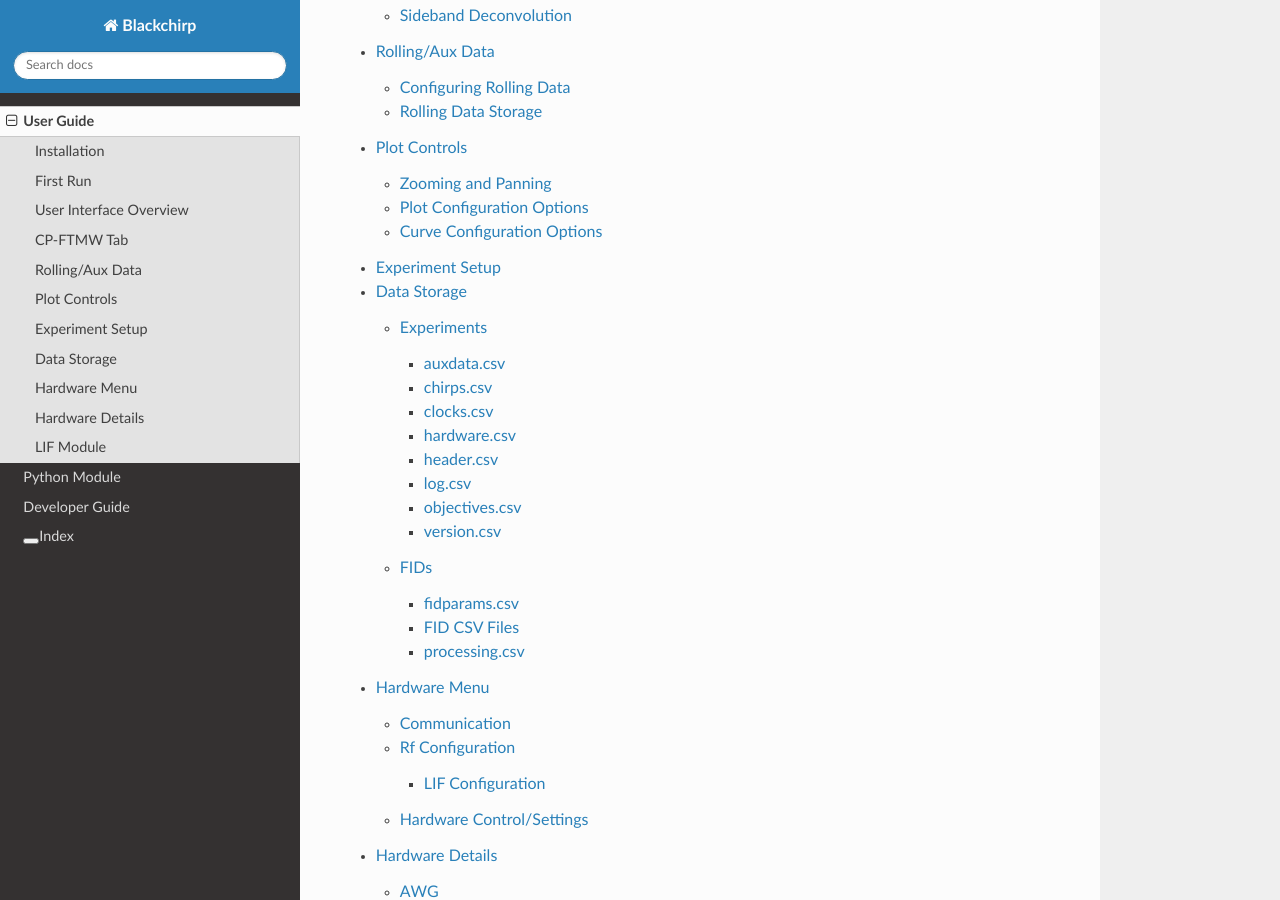
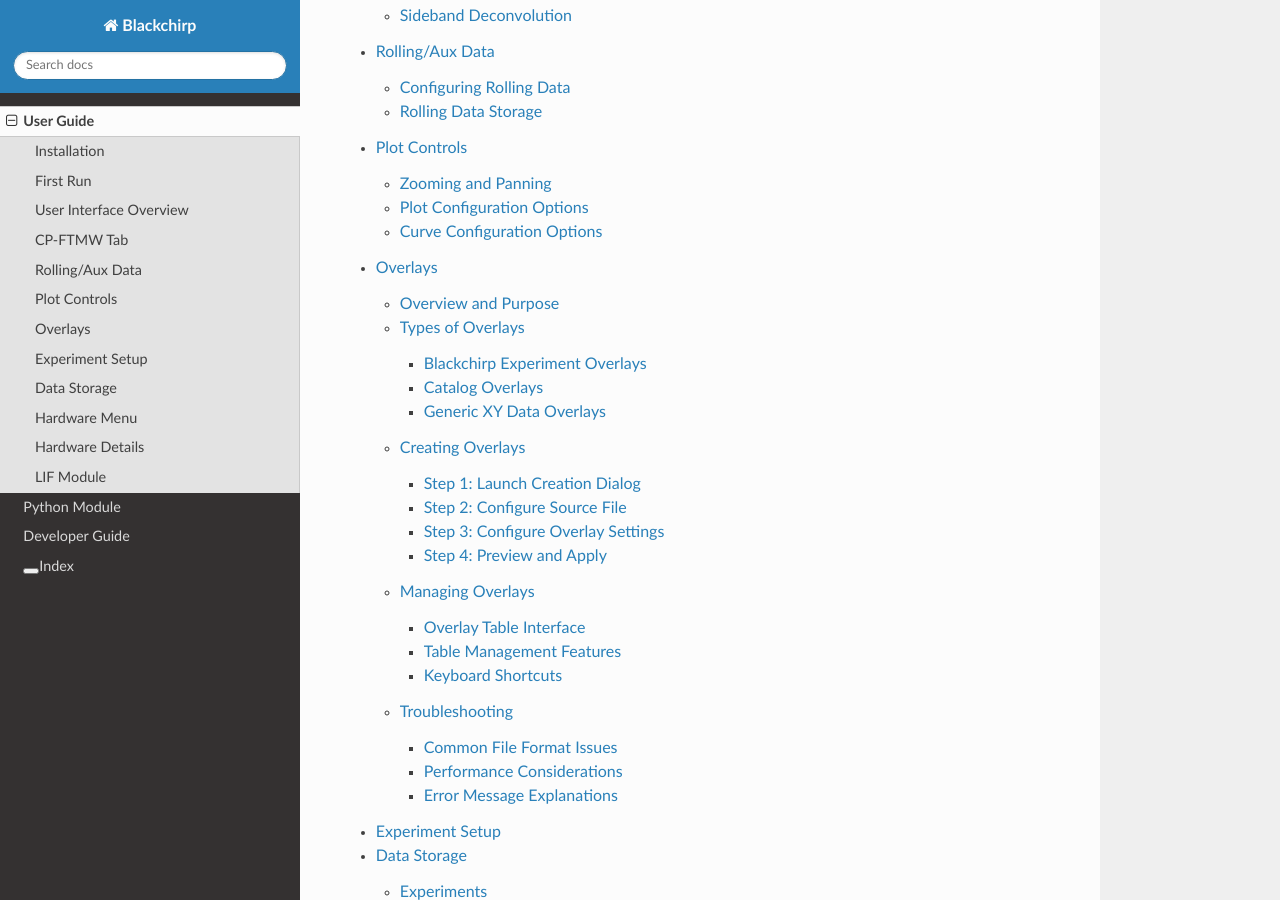
Before and after one commit to kncrabtree/blackchirp, a Sphinx documentation site: the page built from doc/source/user_guide.rst, in a window 1280 px wide and 900 px high, scrolled down 732 px. Built offline with Sphinx 7.4.7 and the Read the Docs theme 3.1.0, drawn with Linux system fonts in a browser that asks for light colours; part of the change alters nothing that is shown.

Commit message:
Add comprehensive user guide documentation for overlays feature
- Create detailed overlays.rst covering all overlay types and functionality
- Add screenshots showing overlay creation, management, and configuration
- Include troubleshooting section and performance considerations
- Update user guide table of contents to include overlays section
- Update doc.pri to include new overlays documentation file
- Provide step-by-step workflows for creating and managing overlays
- Document catalog convolution, generic XY parsing, and experiment overlays

🤖 Generated with [Claude Code](https://claude.ai/code)

Co-Authored-By: Claude <noreply@anthropic.com>

```diff
--- a/doc/source/user_guide.rst
+++ b/doc/source/user_guide.rst
@@ -10,6 +10,7 @@ User Guide
    user_guide/cp-ftmw
    user_guide/rolling-aux-data
    user_guide/plot_controls
+   user_guide/overlays
    user_guide/experiment_setup
    user_guide/data_storage
    user_guide/hardware_menu
--- /dev/null
+++ b/doc/source/user_guide/overlays.rst
@@ -0,0 +1,346 @@
+.. index::
+   single: Overlays
+   single: Catalog data
+   single: SPCAT
+   single: XIAM
+   single: Spectral comparison
+   single: Data visualization
+   single: Theoretical spectra
+   single: Experimental comparison
+
+Overlays
+========
+
+Overview and Purpose
+....................
+
+The overlays feature in Blackchirp allows you to superimpose additional data onto your Fourier Transform Microwave (FTMW) spectrum plots for comparison and analysis. This powerful tool enables you to:
+
+- Compare experimental spectra from different measurement conditions
+- Overlay catalog data from programs like SPCAT and XIAM
+- Import and display arbitrary XY data from external sources
+- Analyze spectral differences and identify molecular transitions
+
+.. image:: /_static/user_guide/overlays/overlay_types_comparison.png
+   :width: 800
+   :align: center
+   :alt: Example showing different types of overlays on an FTMW spectrum
+
+
+The main overlay management interface is accessed through the ``Overlays`` button in the FTMW toolbar, identified by the squares-plus icon.
+
+
+Types of Overlays
+.................
+
+Blackchirp supports three distinct types of overlays, each optimized for different data sources and use cases:
+
+Blackchirp Experiment Overlays
+-------------------------------
+
+**Purpose**: Overlay data from other Blackchirp experiments for direct experimental comparison.
+
+**Use Cases**:
+- Comparing spectra under different experimental conditions (e.g., discharge on vs. off)
+- Overlaying reference measurements or background spectra
+- Analyzing spectral changes over time or experimental parameters
+
+**Key Features**:
+- Direct integration with Blackchirp's native data format
+- Automatic preservation of experimental metadata (frequency settings, shot counts, LO frequency)
+- Seamless scaling and offset capabilities
+- Fast loading and processing of experiment files
+
+Catalog Overlays
+----------------
+
+**Purpose**: Display theoretical spectroscopic predictions from fitting softwave.
+
+**Supported Programs**:
+- **SPCAT**: Standard spectroscopic catalog program
+- **XIAM**: Internal rotation analysis program
+- Other catalog formats may be added in the future
+
+**Key Features**:
+
+*Convolution Capabilities*
+  Transform stick spectra into realistic lineshapes using:
+
+  - **Lorentzian lineshapes**: Approximation for non-windowed spectra
+  - **Gaussian lineshapes**: Suitable for simulating specrtra with applied window functions
+  - **Configurable linewidth**: User-defined FWHM values in kHz
+  - **Frequency range control**: Specify convolution range and number of points
+  - **Background processing**: Progress tracking for large datasets with cancellation support
+
+*Data Management*
+  - **Frequency filtering**: Retain only transitions within specified frequency ranges
+  - **Metadata preservation**: Retain source program information, molecule names, and quantum numbers
+  - **Intelligent caching**: Optimized performance for repeated convolution operations
+  - **Format flexibility**: Automatic parsing of various catalog file formats
+
+.. image:: /_static/user_guide/overlays/catalog_convolution_settings.png
+   :width: 700
+   :align: center
+   :alt: Catalog overlay convolution settings dialog
+
+Generic XY Data Overlays
+------------------------
+
+**Purpose**: Import arbitrary XY data from text files for flexible data visualization.
+
+**Supported File Formats**:
+- Comma-separated values (CSV)
+- Tab-separated values (TSV)
+- Space-delimited text files
+- Semicolon-delimited files
+- Custom delimiter formats
+
+**Key Features**:
+
+*Intelligent File Parsing*
+  - **Automatic format detection**: Blackchirp automatically detects delimiter types and file structure
+  - **Flexible column mapping**: Choose which columns represent X and Y data
+  - **Header handling**: Configure number of header lines to skip
+  - **Data validation**: Real-time validation with error reporting
+
+*Data Preview and Validation*
+  - **Live preview table**: See parsed data before applying the overlay
+  - **Statistical information**: View data point counts, ranges, and basic statistics
+  - **X-range filtering**: Limit display to specific frequency or time ranges
+  - **Error detection**: Identify and handle parsing issues gracefully
+
+.. image:: /_static/user_guide/overlays/generic_xy_preview.png
+   :width: 700
+   :align: center
+   :alt: Generic XY data preview showing parsed file contents
+
+Creating Overlays
+.................
+
+Creating overlays in Blackchirp is straightforward:
+
+Step 1: Launch Creation Dialog
+------------------------------
+
+1. Click the ``Overlays`` button in the FTMW toolbar
+2. In the Overlay Manager, click the ``Add`` button (plus icon)
+3. The unified overlay creation dialog will open
+
+.. image:: /_static/user_guide/overlays/overlay_creation_dialog.png
+   :width: 800
+   :align: center
+   :alt: Unified overlay creation dialog showing the three-tier interface
+
+Step 2: Configure Source File
+-----------------------------
+
+**File Selection**
+  - Click ``Browse`` to select your data file
+  - Blackchirp automatically detects the file type and displays the overlay type
+  - The interface adapts to show relevant configuration options
+
+**Format Detection**
+  - For catalog files: Program type (SPCAT, XIAM) is automatically identified
+  - For generic files: Delimiter type and structure are detected
+  - For Blackchirp files: Experiment metadata is loaded and displayed
+
+Step 3: Configure Overlay Settings
+----------------------------------
+
+The settings panel changes based on your overlay type:
+
+**For Catalog Overlays:**
+  - **Convolution Settings**: Choose lineshape (Lorentzian/Gaussian) and linewidth
+  - **Frequency Range**: Set minimum and maximum frequency limits
+  - **Processing Options**: Configure resolution and background processing preferences
+
+**For Generic XY Overlays:**
+  - **Column Mapping**: Select which columns contain X and Y data
+  - **Header Options**: Specify number of header lines to skip
+  - **Data Range**: Set filtering limits for the X-axis data
+
+**For Blackchirp Experiment Overlays:**
+  - **Processing Settings**: Configure FT processing settings using normal Blackchirp interface
+
+Step 4: Preview and Apply
+-------------------------
+
+- **Auto-Preview Mode**: See changes in real-time as you adjust settings
+- **Validation**: Blackchirp validates all settings and reports any issues
+- **Apply**: Click ``OK`` to create the overlay, or ``Cancel`` to discard changes
+
+.. note::
+   Large catalog files with convolution may take up to a minute to process. Blackchirp displays progress information and allows cancellation of long operations.
+
+Managing Overlays
+.................
+
+Once created, overlays are managed through the Overlay Manager interface:
+
+.. image:: /_static/user_guide/overlays/overlay_manager_main.png
+   :width: 800
+   :align: center
+   :alt: Main overlay manager interface showing the table view and controls
+
+Overlay Table Interface
+-----------------------
+
+The overlay table provides complete control over your overlays with the following columns:
+
+**Configure Column (Gear Icon)**
+  - Click to modify overlay settings
+  - Opens the same configuration dialog used during creation
+  - Changes are applied immediately with preview support
+
+**Enabled Checkbox**
+  - Toggle overlay visibility without deleting the overlay
+  - Disabled overlays remain in the table but are hidden from plots
+  - Useful for comparing subsets of overlays
+
+**Label Column**
+  - User-editable names for easy identification
+  - Must be edited through Configure dialog
+  - Overlay labels must be unique within an experiment
+
+**Plot Assignment**
+  - Shows which plot displays the overlay
+  - Can create mutliple copies of an overlay to display on different plots
+
+**Type Column**
+  - Displays overlay type (Catalog, Generic XY, Blackchirp Experiment)
+  - Provides quick identification of data sources
+
+**Comment Field**
+  - Optional notes and descriptions
+  - Useful for documenting overlay purposes or data sources
+  - Note: may not contain semicolons
+
+Table Management Features
+-------------------------
+**Context Menu Actions**
+  Right-click on any overlay for additional options:
+
+  - **Copy Settings**: Copy overlay configuration for reuse
+  - **Paste Settings**: Apply copied settings (y scale, offset, etc) to selected overlay
+  - **Copy Appearance**: Copy curve styling (color, line style, thickness)
+  - **Paste Appearance**: Apply appearance settings to selected overlay
+  - **Remove**: Delete selected overlay(s) from the table
+
+Keyboard Shortcuts
+------------------
+
+Power users can utilize keyboard shortcuts for efficient overlay management:
+
+- **Ctrl+Shift+C**: Copy overlay settings
+- **Ctrl+Shift+V**: Paste overlay settings
+- **Ctrl+C**: Copy appearance settings
+- **Ctrl+V**: Paste appearance settings
+- **Ctrl+Z**: Undo last paste operation
+
+Troubleshooting
+...............
+
+Common File Format Issues
+-------------------------
+
+**Catalog File Problems**
+
+*Issue*: Catalog file not recognized or parsing fails
+
+*Solutions*:
+  - Verify the file contains valid catalog data from supported programs (SPCAT, XIAM)
+  - Check for corrupted or truncated files
+  - Ensure proper file encoding (UTF-8 recommended)
+  - File a Github issue to request support for other catalog types
+
+*Issue*: Missing or incorrect quantum numbers in catalog display
+
+*Solutions*:
+  - Some catalog formats may not include complete quantum number information
+  - Verify the source program generated complete output
+  - Check catalog file header for format specification
+
+**Generic XY File Problems**
+
+*Issue*: File parsing fails or shows incorrect data
+
+*Solutions*:
+  - Verify delimiter detection by manually specifying the separator
+  - Check for inconsistent formatting within the file
+  - Ensure numeric data uses proper decimal notation (periods, not commas)
+  - Remove or skip non-numeric header information
+
+*Issue*: Data appears scrambled or in wrong columns
+
+*Solutions*:
+  - Verify column mapping in the preview dialog
+  - Check for embedded headers or comment lines within data
+  - Ensure consistent column count throughout the file
+
+**Blackchirp Experiment File Problems**
+
+*Issue*: Experiment file won't load or displays errors
+
+*Solutions*:
+  - Verify the file is a complete Blackchirp experiment
+  - Check file permissions and accessibility
+  - Ensure the experiment contains FT data suitable for overlays
+  - Try loading the experiment directly in Blackchirp first
+
+Performance Considerations
+--------------------------
+
+**Large Dataset Handling**
+
+For files containing thousands of data points or extensive catalog information:
+
+- **Enable background processing**: Allow convolution and loading operations to run in background
+- **Use frequency filtering**: Limit data to relevant frequency ranges before processing
+- **Consider file preprocessing**: Pre-filter large catalog files to contain only relevant transitions
+- **Monitor memory usage**: Very large datasets may require additional system memory
+
+**Convolution Performance**
+
+Catalog convolution can be computationally intensive:
+
+- **Choose appropriate resolution**: Higher resolution increases processing time exponentially
+- **Optimize frequency range**: Convolve only the frequency range of interest
+- **Use caching effectively**: Identical convolution parameters reuse cached results
+- **Consider batch processing**: For multiple similar overlays, process them sequentially
+
+**Interface Responsiveness**
+
+To maintain interface responsiveness during heavy overlay usage:
+
+- **Disable auto-preview for large files**: Turn off real-time preview updates
+- **Limit simultaneous operations**: Process overlays one at a time for complex operations
+- **Use preview mode judiciously**: Preview operations consume processing resources
+
+Error Message Explanations
+---------------------------
+
+**"File format not recognized"**
+  - The selected file doesn't match any supported overlay format
+  - Try specifying the file type manually or converting to a supported format
+
+**"Insufficient memory for convolution"**
+  - The convolution operation requires more memory than available
+  - Reduce frequency range, lower resolution, or close other applications
+
+**"Background operation failed"**
+  - A background processing task encountered an error
+  - Check the log for detailed error information and retry the operation
+
+**"Invalid frequency range"**
+  - The specified frequency limits are invalid or outside the data range
+  - Verify frequency values and ensure minimum < maximum
+
+**"Column mapping error"**
+  - The selected columns don't contain valid numeric data
+  - Check column assignments and verify data format in the preview
+
+.. warning::
+   Very large catalog files (>100,000 transitions) with convolution may require significant processing time and memory. Consider filtering the catalog file to relevant frequency ranges before import to improve performance.
+
+.. note::
+   Overlay settings are automatically saved with your Blackchirp session. When you reopen Blackchirp, previously configured overlays will be restored and available for use.
```
Also changed, not shown: doc/source/_static/user_guide/overlays/catalog_convolution_settings.png (added), doc/source/_static/user_guide/overlays/generic_xy_preview.png (added), doc/source/_static/user_guide/overlays/overlay_creation_dialog.png (added), doc/source/_static/user_guide/overlays/overlay_manager_main.png (added), doc/source/_static/user_guide/overlays/overlay_types_comparison.png (added), 1 other file.
